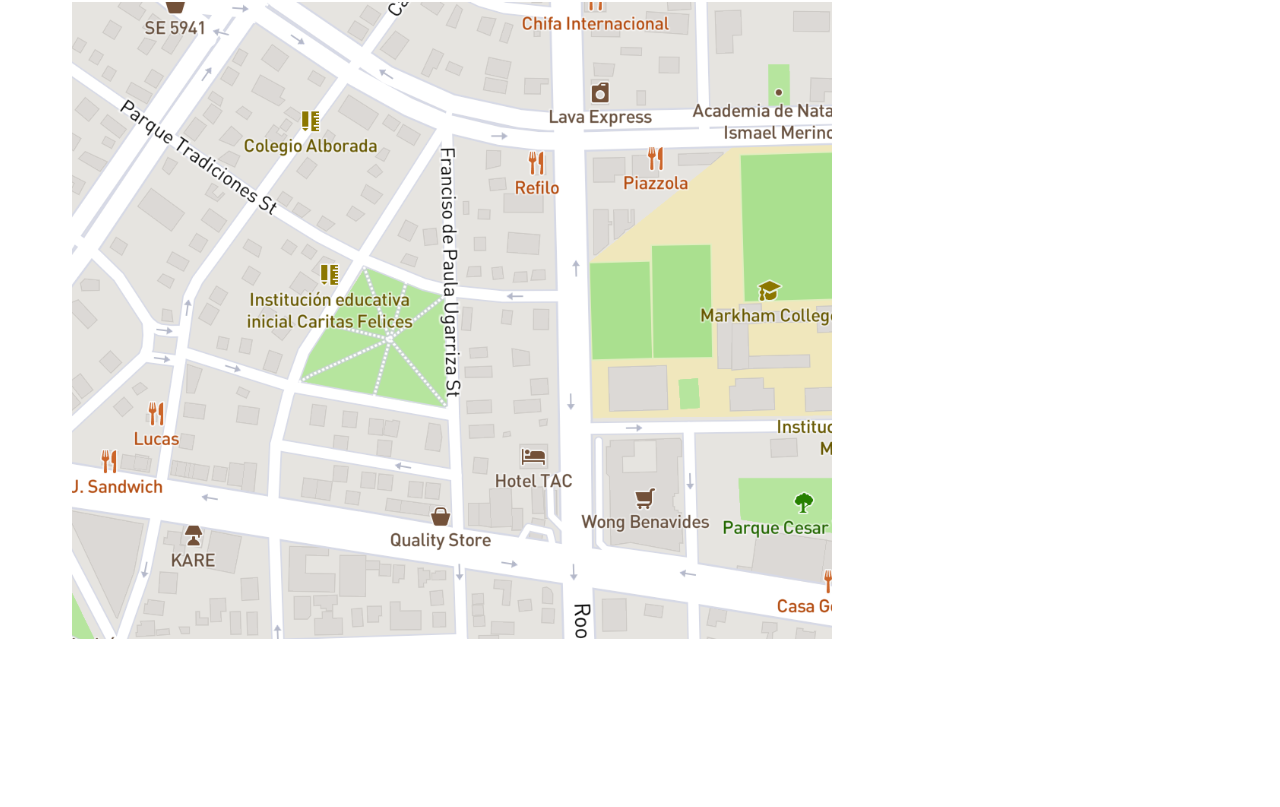
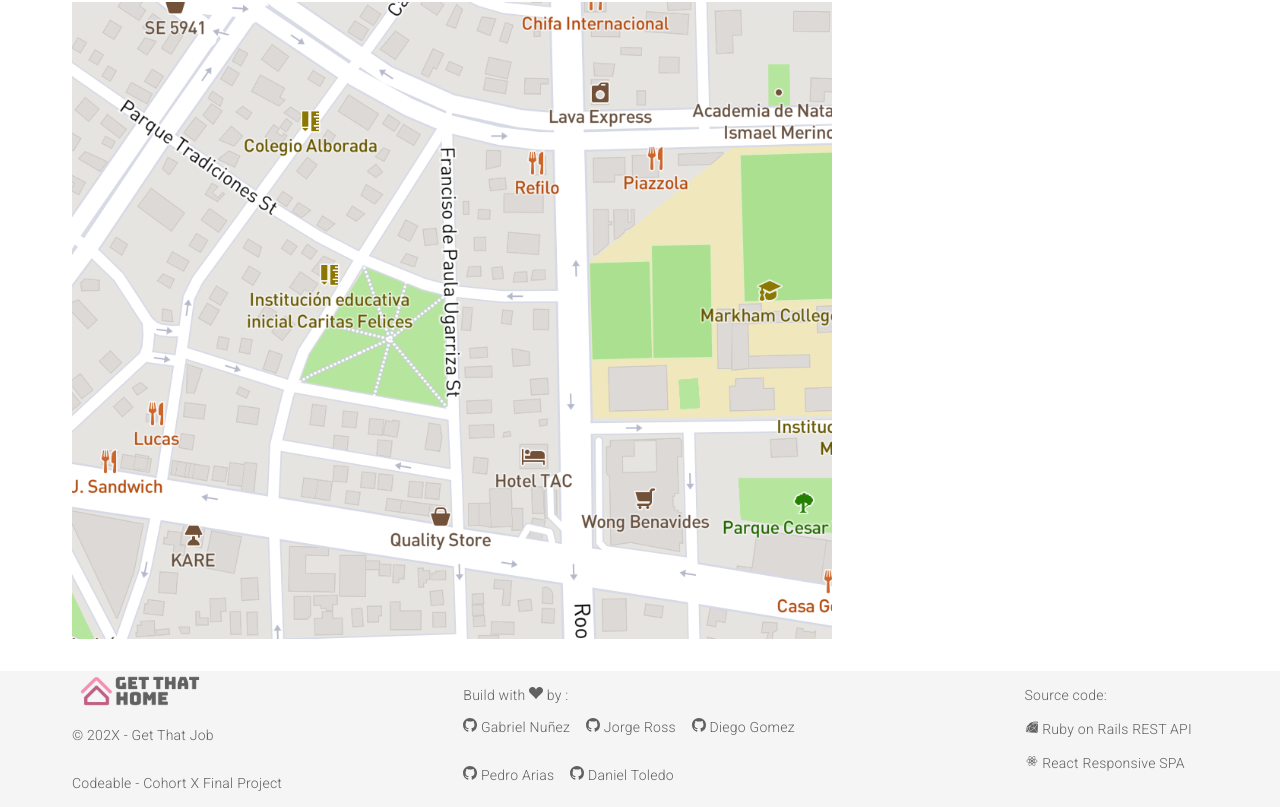
Before and after one commit to NunezGabriel/get-that-home-frontend, a React (Vite) app in the folder get-that-home/: page /property-detail in a window 1280 px wide. Shown: the part 1039-1846 px from the top of the page. Before the commit the page ends 1678 px from the top, so only its background shows below. Built offline with nearby package versions, Linux system fonts and the light colour scheme.

Commit message:
feature: create footer

```diff
--- /dev/null
+++ b/get-that-home/src/components/footer.jsx
@@ -0,0 +1,88 @@
+import styled from '@emotion/styled';
+import { DiRuby } from 'react-icons/di';
+import { DiReact } from 'react-icons/di';
+import { BsGithub } from 'react-icons/bs';
+import { BsSuitHeartFill } from 'react-icons/bs';
+import Logo from '../assets/logo.svg';
+
+const Footer = styled.footer`
+    margin-top: 2rem;
+    background: #F5F5F6;
+    color: var(--gray, #616161);
+    font-family: Inter;
+    font-size: 0.875rem;
+    font-style: normal;
+    font-weight: 400;
+    line-height: 1.25rem; /* 142.857% */
+    letter-spacing: 0.01563rem;
+`
+
+const ContainerFooter = styled.div`
+    max-width: 71rem;
+    display: flex;
+    justify-content: space-between;
+    margin: 0 auto;
+    flex-wrap: wrap;
+
+`
+
+const InfoCompany = styled.div`
+    display: flex;
+    flex-direction: column;
+    img{
+        width: 8.5rem;
+        height: 2.5rem;
+    }
+
+`
+
+const BoxMembers = styled.div`
+    display: flex;
+    width: 23.75rem;
+    flex-direction: column;
+`
+const BoxNamesMembers = styled.div`
+    display: flex;
+    flex-wrap: wrap;
+    margin-top: -1rem;
+`
+
+const Info = styled.p`
+    margin-right: 1rem;
+`
+const BoxStack = styled.div`
+
+`
+
+
+function FooterContent(){
+    return (
+        <Footer>
+        <ContainerFooter>
+            <InfoCompany>
+                <img src={Logo} alt="" />
+                <p>© 202X - Get That Job</p>
+                <p>Codeable - Cohort X Final Project</p>
+            </InfoCompany>
+            <BoxMembers>
+                <p>Build with <BsSuitHeartFill/> by :</p>
+                <BoxNamesMembers>
+                <Info><BsGithub/> Gabriel Nuñez</Info>
+                <Info><BsGithub/> Jorge Ross</Info>
+                <Info><BsGithub/> Diego Gomez</Info>
+                <Info><BsGithub/> Pedro Arias</Info>
+                <Info><BsGithub/> Daniel Toledo</Info>
+                </BoxNamesMembers>
+            </BoxMembers>
+            <BoxStack>
+                <Info> Source code:</Info>
+                <Info><DiRuby/> Ruby on Rails REST API</Info>
+                <Info><DiReact/> React Responsive SPA</Info>
+            </BoxStack>
+        </ContainerFooter>
+        </Footer>
+
+    )
+}
+
+export default FooterContent;
--- a/get-that-home/src/pages/property-edit.jsx
+++ b/get-that-home/src/pages/property-edit.jsx
@@ -11,6 +11,7 @@
 
 import imgProperty from '../assets/property.svg';
 import  mapLocation  from '../assets/mappro.svg';
+import FooterContent from "../components/footer";
 
 const Container  = styled.div
 `
@@ -304,7 +305,9 @@
                     <a href=""><FaEdit/> EDIT PROPERTY</a>
                 </BoxLogin>
             </PropertyRigth>
+
         </Container>
+            <FooterContent/>
         </>
     )
 }
--- a/get-that-home/src/pages/property-not-logged.jsx
+++ b/get-that-home/src/pages/property-not-logged.jsx
@@ -10,6 +10,7 @@
 
 import imgProperty from '../assets/property.svg';
 import  mapLocation  from '../assets/mappro.svg';
+import FooterContent from '../components/footer';
 
 const Container  = styled.div
 `
@@ -316,6 +317,7 @@
                 </ContainerLogin>
             </PropertyRigth>
         </Container>
+        <FooterContent/>
         </>
     )
 }
--- a/get-that-home/src/pages/property-show-logged.jsx
+++ b/get-that-home/src/pages/property-show-logged.jsx
@@ -340,6 +340,7 @@
                 </BoxLogin>
             </PropertyRigth>
         </Container>
+        <FooterContent/>
         </>
     )
 }
--- a/get-that-home/src/pages/propery-show-contact.jsx
+++ b/get-that-home/src/pages/propery-show-contact.jsx
@@ -317,6 +317,7 @@
                 </BoxLogin>
             </PropertyRigth>
         </Container>
+        <FooterContent/>
         </>
     )
 }
```
